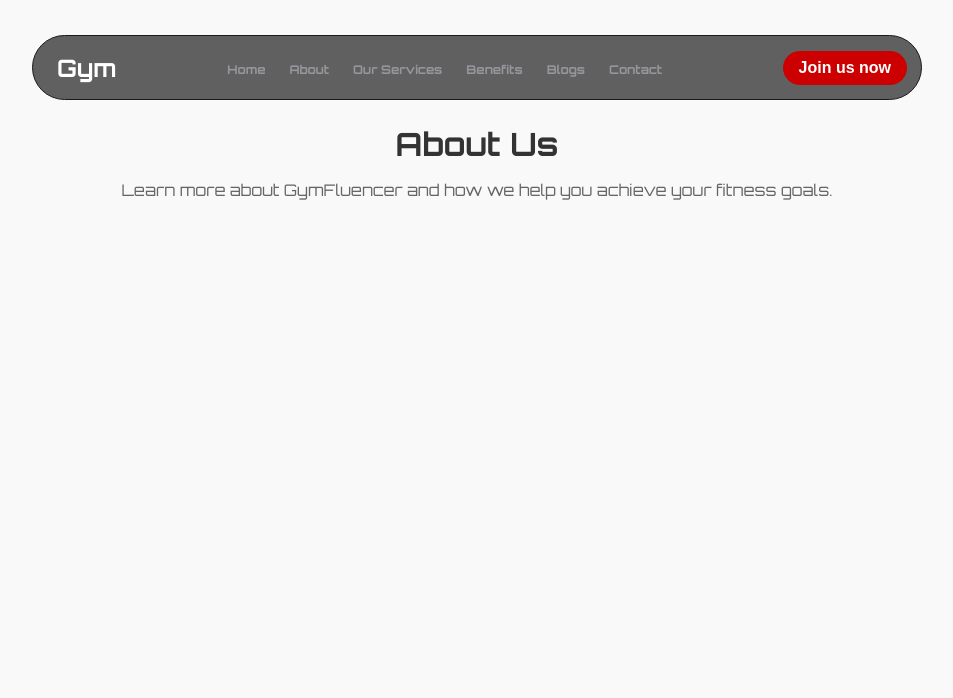
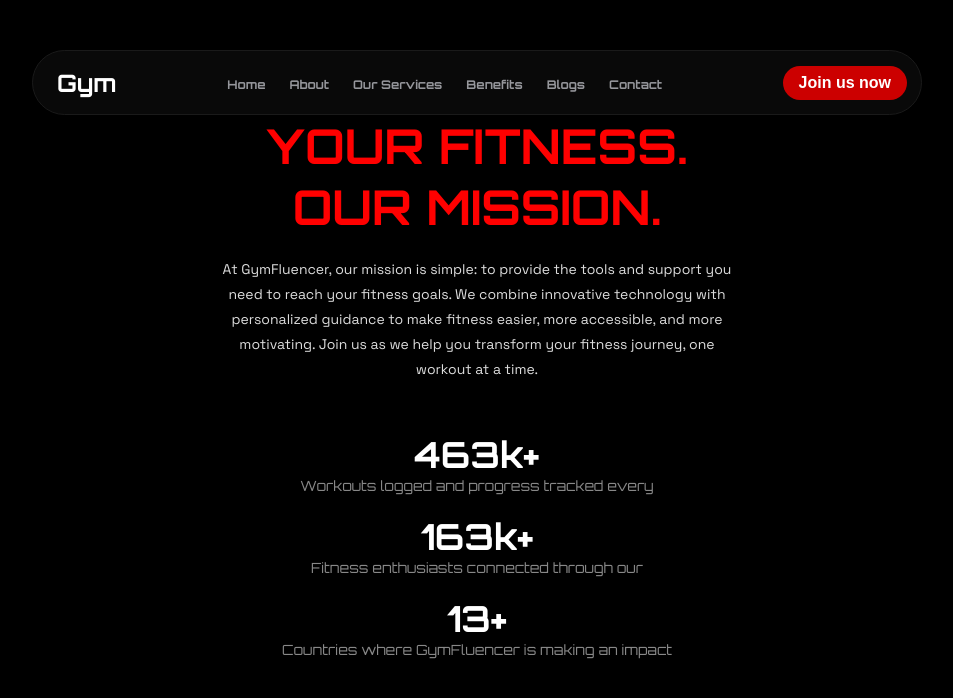
Before and after one commit to redoc51624/gym-framer, a React (Create React App) app: page /about in a window 1280 px wide. Shown: the top 698 px of the page, without its empty margins (163-1116 px from the left). Built offline with nearby package versions, Linux system fonts and the light colour scheme.

Commit message:
About component and css
-About component and css

```diff
--- a/src/App.css
+++ b/src/App.css
@@ -191,3 +191,42 @@
   font-size: 1rem;
   color: #666;
 }
+
+/* ABout css */
+
+body {
+  background-color: #000;
+  color: #fff;
+  text-align: center;
+  padding: 50px 0;
+}
+
+.header-text {
+  font-size: 48px;
+  font-weight: bold;
+  color: #ff0000;
+}
+.sub-text {
+  font-size: 14px;
+  margin-top: 20px;
+  margin: 20px auto;
+  line-height: 25px;
+  width: 40%;
+  text-align: center;
+  color: rgb(220, 220, 220);
+  font-family: "Space Grotesk", serif;
+}
+.stats {
+  margin-top: 50px;
+}
+.stat-item {
+  margin: 20px 0;
+}
+.stat-number {
+  font-size: 36px;
+  font-weight: bold;
+}
+.stat-description {
+  font-size: 14px;
+  color: #888;
+}
--- a/src/App.js
+++ b/src/App.js
@@ -1,6 +1,7 @@
 import React from 'react';
 import { BrowserRouter as Router, Routes, Route, Link } from 'react-router-dom';
 import './App.css';
+import About from './components/About'
 
 const Home = () => (
   <div className="hero-section">
@@ -14,12 +15,6 @@
   </div>
 );
 
-const About = () => (
-  <div className="content">
-    <h2>About Us</h2>
-    <p>Learn more about GymFluencer and how we help you achieve your fitness goals.</p>
-  </div>
-);
 
 const Services = () => (
   <div className="content">
--- /dev/null
+++ b/src/components/About.js
@@ -0,0 +1,29 @@
+import React from 'react';
+import '../styles/About.css';
+
+const About = () => {
+    return (
+        <div className="container">
+            <div className="header-text">YOUR FITNESS.<br/>OUR MISSION.</div>
+            <div className="sub-text">
+                At GymFluencer, our mission is simple: to provide the tools and support you need to reach your fitness goals. We combine innovative technology with personalized guidance to make fitness easier, more accessible, and more motivating. Join us as we help you transform your fitness journey, one workout at a time.
+            </div>
+            <div className="row stats">
+                <div className="col-md-4 stat-item">
+                    <div className="stat-number">463k+</div>
+                    <div className="stat-description">Workouts logged and progress tracked every</div>
+                </div>
+                <div className="col-md-4 stat-item">
+                    <div className="stat-number">163k+</div>
+                    <div className="stat-description">Fitness enthusiasts connected through our</div>
+                </div>
+                <div className="col-md-4 stat-item">
+                    <div className="stat-number">13+</div>
+                    <div className="stat-description">Countries where GymFluencer is making an impact</div>
+                </div>
+            </div>
+        </div>
+    )
+}
+
+export default About
```
Also changed, not shown: src/styles/About.css (added).
